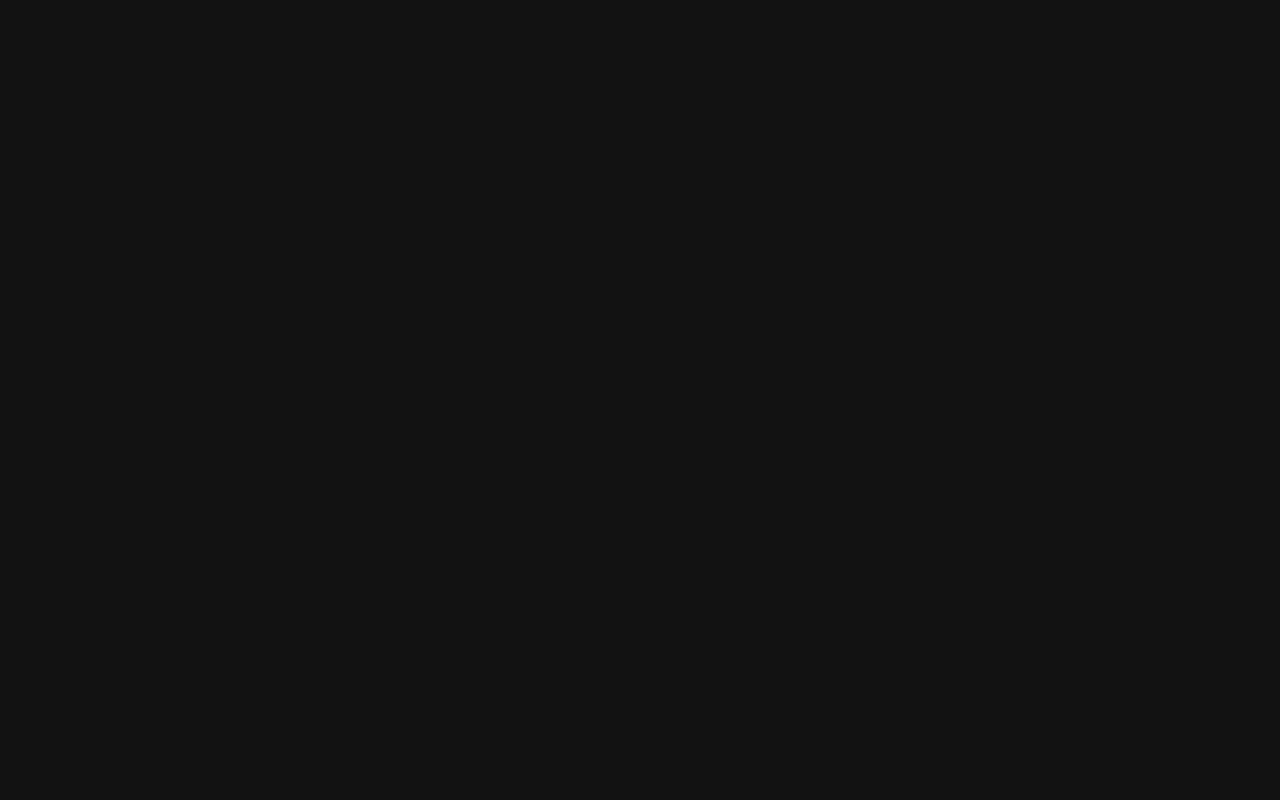
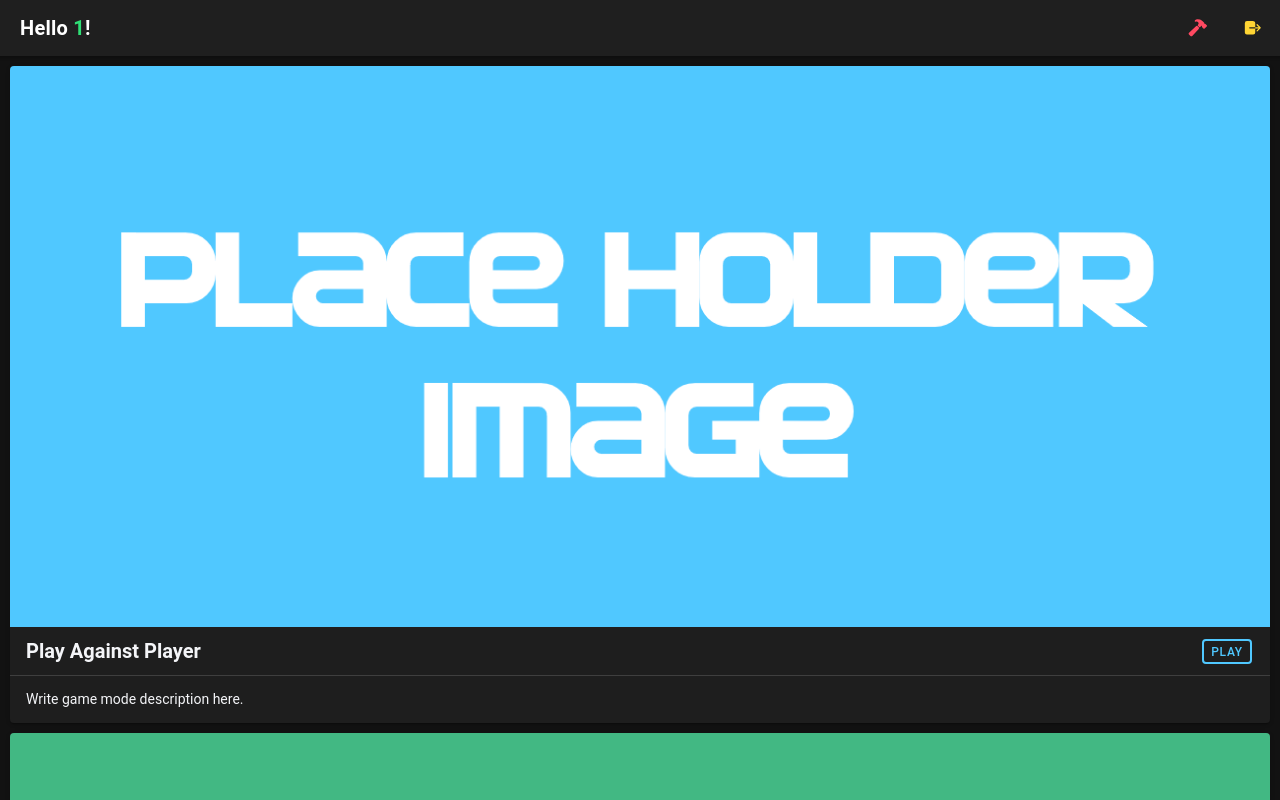
Before and after one commit to AJGamesArchive/chess, a React (Create React App) app: page /mainMenu/1 in a window 1280 px wide. Built offline with nearby package versions, Linux system fonts and the light colour scheme.

Commit message:
Created Base Of Main Menu GUI

```diff
--- a/src/App.tsx
+++ b/src/App.tsx
@@ -4,6 +4,7 @@ import { IonReactRouter } from '@ionic/react-router';
 
 // Importing all app pages so they be put into the nav system
 import Home from './pages/Home';
+import MainMenu from './pages/MainMenu';
 import ChessBoardMockup from './pages/Mockups/ChessBoard';
 
 /* Core CSS required for Ionic components to work properly */
@@ -39,6 +40,9 @@ const App: React.FC = () => (
         <Route path="/home" exact={true}>
           <Home />
         </Route>
+        <Route path="/mainMenu/:username" exact={true}>
+          <MainMenu />
+        </Route>
         <Route path="/chessBoardMockup" exact={true}>
           <ChessBoardMockup />
         </Route>
--- a/src/components/login/CreateAccountCard.tsx
+++ b/src/components/login/CreateAccountCard.tsx
@@ -2,6 +2,8 @@ import { IonButton, IonCard, IonCardTitle, IonIcon, IonInput, IonItem, IonLabel
 import { addCircle, arrowBack } from 'ionicons/icons';
 import React from 'react';
 import './CreateAccountCard.css';
+
+//TODO Add comments to this component at some point
 
 interface CreateAccountProps {
   hidden: boolean;
--- a/src/components/login/LoginCard.tsx
+++ b/src/components/login/LoginCard.tsx
@@ -2,6 +2,8 @@ import { IonButton, IonCard, IonCardTitle, IonIcon, IonInput, IonItem, IonLabel
 import { arrowBack, logIn } from 'ionicons/icons';
 import React from 'react';
 import './LoginCard.css';
+
+//TODO Add comments to this component at some point
 
 interface LoginProps {
   hidden: boolean;
--- a/src/pages/Home.tsx
+++ b/src/pages/Home.tsx
@@ -15,7 +15,7 @@ import {
   IonToolbar,
   useIonRouter,
 } from '@ionic/react';
-import { hammer, logIn, addCircle } from 'ionicons/icons';
+import { logIn, addCircle, home } from 'ionicons/icons';
 import './Home.css';
 
 // Importing page components
@@ -98,10 +98,10 @@ const Home: React.FC = () => {
           <IonTitle className="home-header">
             Welcome!
           </IonTitle>
-          <IonButton slot="end" fill="clear" color="primary" onClick={() => {
-            nav.push(`/chessBoardMockup`);
+          <IonButton slot="end" fill="clear" color="danger" onClick={() => {
+            nav.push(`/mainMenu/DEV`);
           }}>
-            <IonIcon icon={hammer}></IonIcon>
+            <IonIcon icon={home}></IonIcon>
           </IonButton>
         </IonToolbar>
       </IonHeader>
--- /dev/null
+++ b/src/pages/MainMenu.css
@@ -0,0 +1,7 @@
+.main-menu-header {
+  font-weight: bold;
+}
+
+.main-menu-card-header {
+  font-weight: bold;
+}
--- /dev/null
+++ b/src/pages/MainMenu.tsx
@@ -0,0 +1,121 @@
+// Importing required library's
+import { useState } from 'react';
+import {
+  IonButton,
+  IonCard,
+  IonCardContent,
+  IonCardTitle,
+  IonContent,
+  IonHeader,
+  IonIcon,
+  IonImg,
+  IonItem,
+  IonPage,
+  IonText,
+  IonTitle,
+  IonToolbar,
+  useIonRouter,
+} from '@ionic/react';
+import { logOut, hammer } from 'ionicons/icons';
+import './MainMenu.css';
+import { useParams } from 'react-router';
+
+// Importing the global paramaters needed for the app to function
+import { GlobalParams } from '../interfaces/GlobalParams';
+
+const MainMenu: React.FC = () => {
+
+  // Setup navigation system on this page so we can call other pages
+  // Powered by nav system in App.tsx
+  const nav = useIonRouter();
+
+  // Setting up the global paramaters needed for the app to function
+  const params = useParams<GlobalParams>();
+
+  // JSX code for generating the login page GUI
+  return (
+    <IonPage id="home-page">
+      {
+        /*
+          Page Header Code
+          Contains a page title and a button to logout of your account
+        */
+      }
+      <IonHeader>
+        <IonToolbar>
+          <IonTitle className="main-menu-header">
+            Hello <IonText color="success">{params.username}</IonText>!
+          </IonTitle>
+          <IonButton slot="end" fill="clear" color="danger" onClick={() => {
+            nav.push(`/chessBoardMockup`);
+          }}>
+            <IonIcon icon={hammer}></IonIcon>
+          </IonButton>
+          <IonButton slot="end" fill="clear" color="warning" href="/Home">
+            <IonIcon icon={logOut}></IonIcon>
+          </IonButton>
+        </IonToolbar>
+      </IonHeader>
+      <IonContent fullscreen>
+
+        <IonHeader collapse="condense">
+          <IonToolbar>
+            <IonTitle size="large" className="main-menu-header">
+              Main Menu
+            </IonTitle>
+          </IonToolbar>
+        </IonHeader>
+
+        {
+          /*
+            Page Content Code
+            TODO Add more comments to this page content later
+          */
+        }
+
+        <IonCard>
+          <IonImg src="/assets/images/PageBanners/MenuPVPBanner.png"/>
+          <IonItem lines="full">
+            <IonCardTitle className="main-menu-card-header" color="dark">
+              Play Against Player
+            </IonCardTitle>
+            <IonButton slot="end" fill="outline" color="primary" onClick={() => {
+              //TODO Insert code to go to PVP chessboard here
+              console.log("PVP Play");
+            }}>
+              Play
+            </IonButton>
+          </IonItem>
+          <IonCardContent>
+            <IonText color="dark">
+              Write game mode description here.
+            </IonText>
+          </IonCardContent>
+        </IonCard>
+
+        <IonCard>
+          <IonImg src="/assets/images/PageBanners/MenuPVEBanner.png"/>
+          <IonItem lines="full">
+            <IonCardTitle className="main-menu-card-header" color="dark">
+              Play Against Computer
+            </IonCardTitle>
+            <IonButton slot="end" fill="outline" color="primary" onClick={() => {
+              //TODO Insert code to go to PVP chessboard here
+              console.log("PVE Play");
+            }}>
+              Play
+            </IonButton>
+          </IonItem>
+          <IonCardContent>
+            <IonText color="dark">
+              Write game mode description here.
+            </IonText>
+          </IonCardContent>
+        </IonCard>
+
+      </IonContent>
+    </IonPage>
+  );
+};
+
+export default MainMenu;
--- a/src/pages/Mockups/ChessBoard.css
+++ b/src/pages/Mockups/ChessBoard.css
@@ -16,5 +16,5 @@
 }
 
 .blue-square {
-    background-color: aqua;
+    background-color: #42b883;
 }
--- a/src/pages/Mockups/ChessBoard.tsx
+++ b/src/pages/Mockups/ChessBoard.tsx
@@ -1,10 +1,12 @@
 // Importing GUI components
 import { useState } from 'react';
 import {
+  IonButton,
   IonCard,
   IonCol,
   IonContent,
   IonHeader,
+  IonIcon,
   IonItem,
   IonLabel,
   IonPage,
@@ -15,6 +17,7 @@ import {
   useIonRouter,
 } from '@ionic/react';
 import './ChessBoard.css';
+import { hammer } from 'ionicons/icons';
 
 const ChessBoardMockup: React.FC = () => {
 
@@ -421,6 +424,11 @@ const ChessBoardMockup: React.FC = () => {
           <IonTitle>
             Chess Board Mockup
           </IonTitle>
+          <IonButton slot="end" fill="clear" color="danger" onClick={() => {
+            nav.push(`/mainMenu/DEV`);
+          }}>
+            <IonIcon icon={hammer}></IonIcon>
+          </IonButton>
         </IonToolbar>
       </IonHeader>
       <IonContent fullscreen>
@@ -438,23 +446,6 @@ const ChessBoardMockup: React.FC = () => {
             Page Content Code
           */
         }
-
-        {
-          /*
-            DEV button that takes you to the home page
-          */
-        }
-        <IonCard onClick={() => {
-          nav.push('/Home');
-        }}>
-          <IonItem color="primary">
-            <IonLabel className="dev-button">
-              <IonText className="dev-button-text">
-                DEV Button To Home Page
-              </IonText>
-            </IonLabel>
-          </IonItem>
-        </IonCard>
 
         {
           /*
```
Also changed, not shown: public/assets/images/PageBanners/MenuPVEBanner.png (added), public/assets/images/PageBanners/MenuPVPBanner.png (added).
